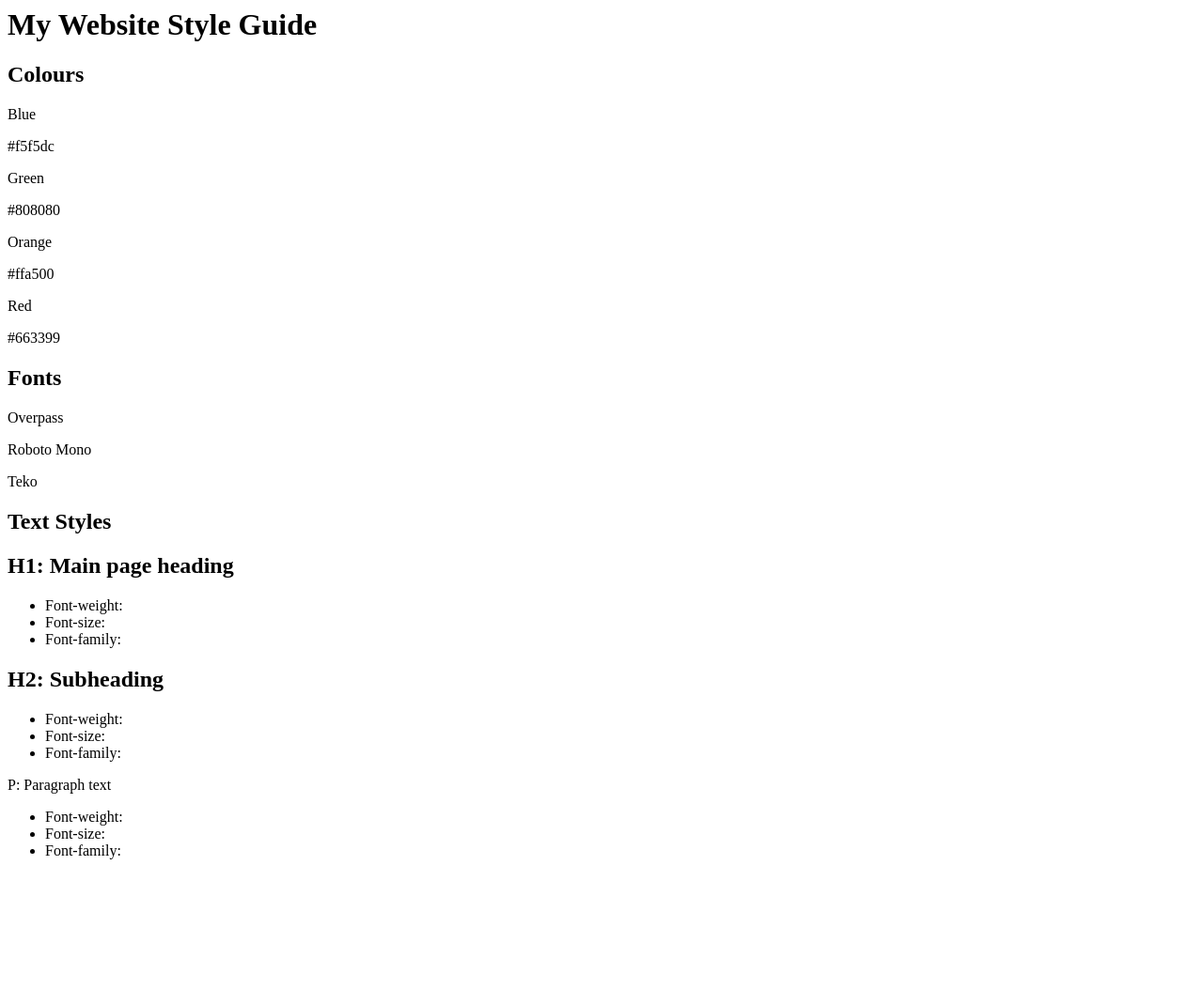
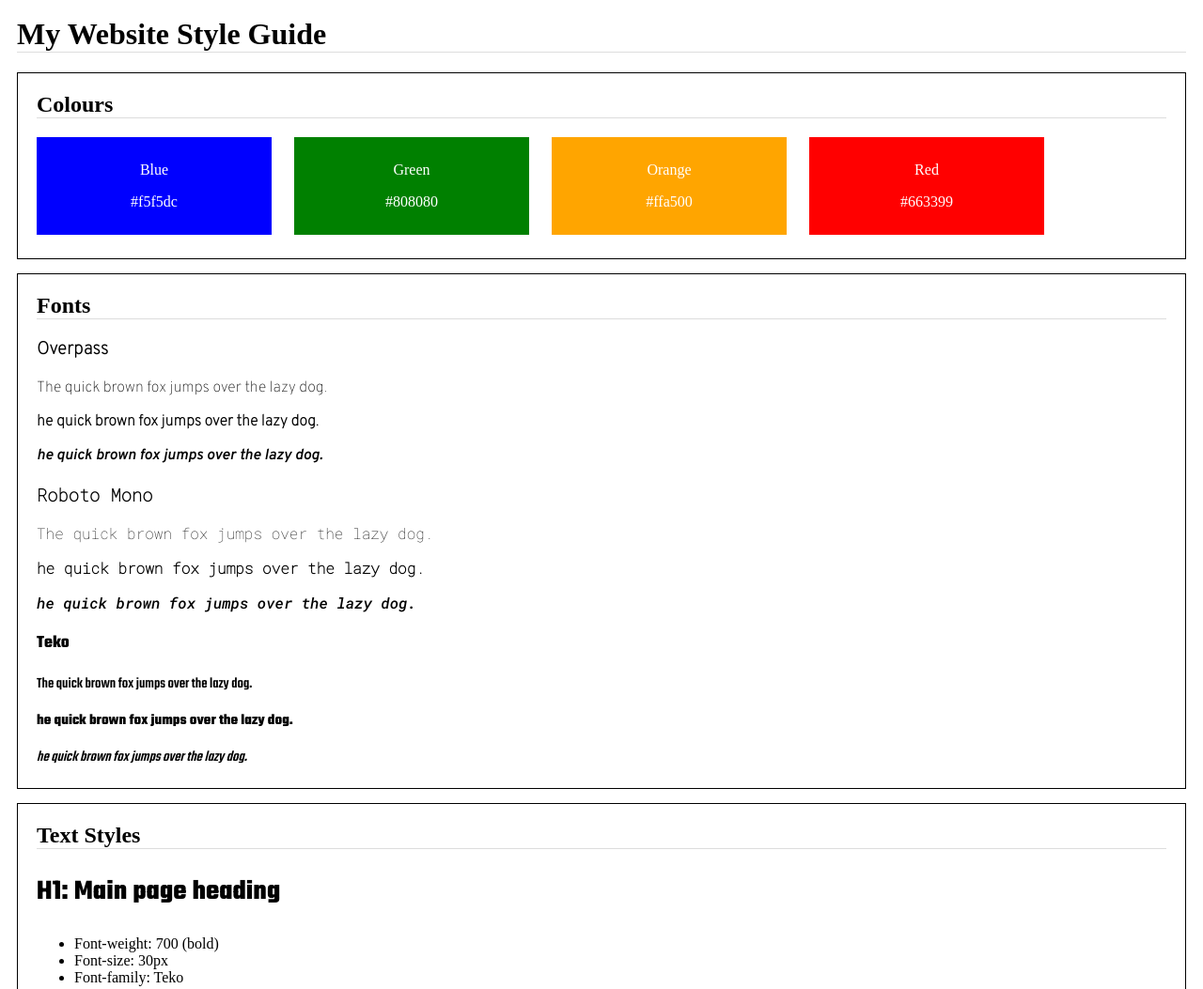
Before and after one commit to JamesCodeBits/Website-Style-Guide, a plain HTML site: page index.html in a window 1280 px wide. Shown: the top 1053 px of the page at 94% size. Before the commit the page ends 931 px from the top, so only its background shows below. Drawn offline with Linux system fonts and the light colour scheme.

Commit message:
version 1.0

```diff
--- a/index.html
+++ b/index.html
@@ -20,19 +20,19 @@
             <header>
                 <h2>Colours</h2>
             </header>
-            <div class="colour-panel blue">
+            <div class="colour-panel blue-panel">
                 <p>Blue</p>
                 <p>#f5f5dc</p>
             </div>
-            <div class="colour-panel green">
+            <div class="colour-panel green-panel">
                 <p>Green</p>
                 <p>#808080</p>
             </div>
-            <div class="colour-panel orange">
+            <div class="colour-panel orange-panel">
                 <p>Orange</p>
                 <p>#ffa500</p>
             </div>
-            <div class="colour-panel red">
+            <div class="colour-panel red-panel">
                 <p>Red</p>
                 <p>#663399</p>
             </div>
@@ -42,14 +42,23 @@
             <header>
                 <h2>Fonts</h2>
             </header>
-            <div class="font-panel overpass">
-            <p>Overpass</p>
+            <div class="font-panel overpass-style">
+            <h3>Overpass</h3>
+            <p>The quick brown fox jumps over the lazy dog.</p>
+            <p class="bold-font">he quick brown fox jumps over the lazy dog.</p>
+            <p class="italic-font">he quick brown fox jumps over the lazy dog.</p>
             </div>
-            <div class="font-panel roboto-mono">
-                <p>Roboto Mono</p>
+            <div class="font-panel roboto-mono-style">
+                <h3>Roboto Mono</h3>
+                <p>The quick brown fox jumps over the lazy dog.</p>
+                <p class="bold-font">he quick brown fox jumps over the lazy dog.</p>
+                <p class="italic-font">he quick brown fox jumps over the lazy dog.</p>
             </div>
-            <div class="font-panel teko">
-                <p>Teko</p>
+            <div class="font-panel teko-style">
+                <h3>Teko</h3>
+                <p>The quick brown fox jumps over the lazy dog.</p>
+                <p class="bold-font">he quick brown fox jumps over the lazy dog.</p>
+                <p class="italic-font">he quick brown fox jumps over the lazy dog.</p></p>
             </div>
         </section>
 
@@ -60,25 +69,25 @@
             <div class="text-styles-panel">
                 <h1>H1: Main page heading</h1>
                 <ul>
-                    <li>Font-weight:</li>
-                    <li>Font-size:</li>
-                    <li>Font-family:</li>
+                    <li>Font-weight: 700 (bold)</li>
+                    <li>Font-size: 30px</li>
+                    <li>Font-family: Teko</li>
                 </ul>
             </div>
             <div class="text-styles-panel">
                 <h2>H2: Subheading</h2>
                 <ul>
-                    <li>Font-weight:</li>
-                    <li>Font-size:</li>
-                    <li>Font-family:</li>
+                    <li>Font-weight: 700 (bold)</li>
+                    <li>Font-size: 20px</li>
+                    <li>Font-family: Roboto Mono</li>
                 </ul>
             </div>
             <div class="text-styles-panel">
                 <p>P: Paragraph text</p>
                 <ul>
-                    <li>Font-weight:</li>
-                    <li>Font-size:</li>
-                    <li>Font-family:</li>
+                    <li>Font-weight: 400 (regular)</li>
+                    <li>Font-size: 15px</li>
+                    <li>Font-family: Overpass</li>
                 </ul>
             </div>
         </section>
--- a/styles.css
+++ b/styles.css
@@ -1,3 +1,88 @@
-h1 {
-    color: re;
+body {
+  padding: 10px;
 }
+
+h1,
+h2 {
+    border-bottom: 1px solid rgb(221, 221, 221);
+
+}
+
+h3 {
+    font-weight: bold;
+}
+
+section {
+    border: 1px solid black;
+    padding: 0px 20px 5px;
+    margin-bottom: 15px;
+}
+
+
+.colour-panel {
+    padding: 10px 50px;
+    display: inline-block;
+    width: 150px;
+    margin-right: 20px;
+    margin-bottom: 20px;
+    color: rgb(255, 255, 255);
+    text-align: center;
+}
+
+
+.blue-panel {
+    background-color: blue;
+}
+
+.green-panel {
+    background-color: green;
+}
+
+.orange-panel {
+    background-color: orange;
+}
+
+.red-panel {
+    background-color: red;
+}
+
+/* Font Section */
+.overpass-style {
+    font-family: Overpass;
+}
+
+.Roboto-mono-style {
+    font-family: 'Roboto Mono';
+}
+
+.teko-style {
+    font-family: Teko;
+}
+
+.bold-font {
+    font-weight: bold;
+}
+
+.italic-font {
+    font-style: italic;
+}
+
+/* Text Styles */
+.text-styles-panel h1{
+  font-weight: 700;
+  font-size: 30px;
+  font-family: Teko;
+  border-bottom: 0px;
+}
+
+.text-styles-panel h2{
+    font-weight: 700;
+    font-size: 20px;
+    font-family: 'Roboto Mono';
+    border-bottom: 0px;
+  }
+
+  .text-styles-panel p{
+    font-size: 15px;
+    font-family: Overpass;
+  }
```
